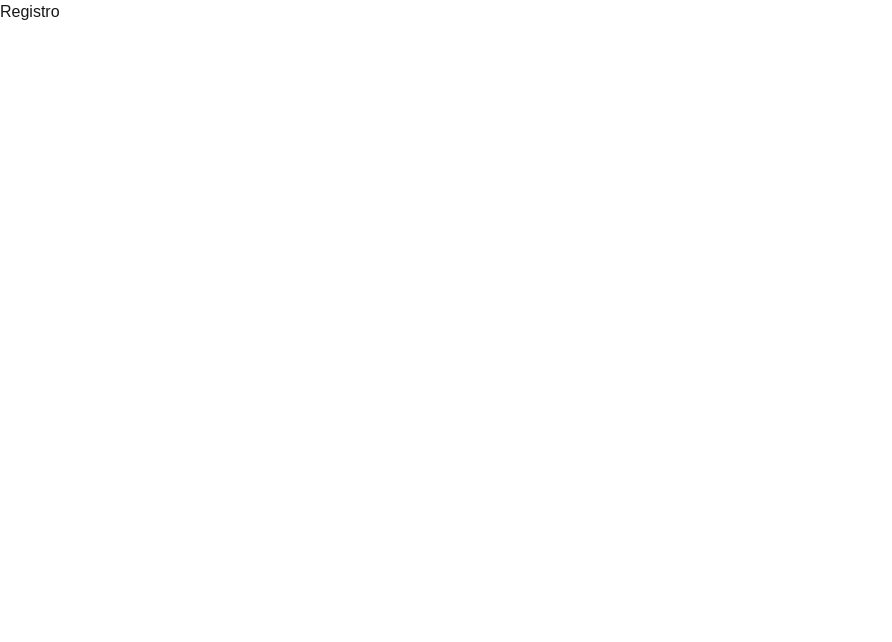
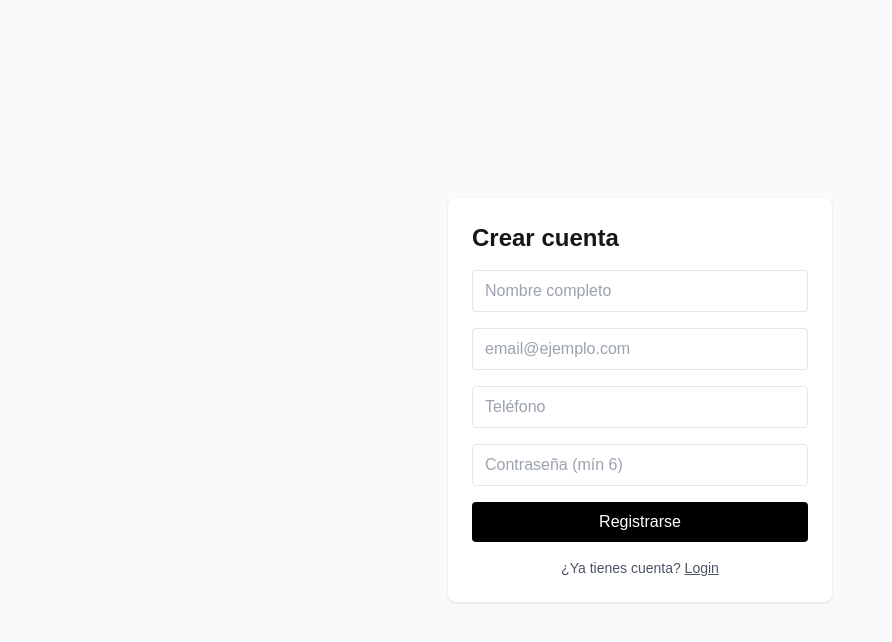
Before and after one commit to alfongmp-ship-it/trust, a Next.js app: page /registro in a window 1280 px wide. Shown: the top 642 px of the page, without its empty margins (0-892 px from the left). Built offline with nearby package versions, Linux system fonts and the light colour scheme.

Commit message:
feat: auth flow (signup, login, logout, route protection)

```diff
--- /dev/null
+++ b/app/(auth)/actions.ts
@@ -0,0 +1,46 @@
+'use server'
+
+import { revalidatePath } from 'next/cache'
+import { redirect } from 'next/navigation'
+import { createClient } from '@/lib/supabase/server'
+
+export async function signUpAction(formData: FormData) {
+  const supabase = createClient()
+
+  const email = formData.get('email') as string
+  const password = formData.get('password') as string
+  const full_name = formData.get('full_name') as string
+  const phone = formData.get('phone') as string
+
+  const { error } = await supabase.auth.signUp({
+    email,
+    password,
+    options: { data: { full_name, phone } },
+  })
+
+  if (error) throw new Error(error.message)
+
+  revalidatePath('/', 'layout')
+  redirect('/dashboard')
+}
+
+export async function signInAction(formData: FormData) {
+  const supabase = createClient()
+
+  const email = formData.get('email') as string
+  const password = formData.get('password') as string
+
+  const { error } = await supabase.auth.signInWithPassword({ email, password })
+
+  if (error) throw new Error(error.message)
+
+  revalidatePath('/', 'layout')
+  redirect('/dashboard')
+}
+
+export async function signOutAction() {
+  const supabase = createClient()
+  await supabase.auth.signOut()
+  revalidatePath('/', 'layout')
+  redirect('/login')
+}
--- a/app/(auth)/login/page.tsx
+++ b/app/(auth)/login/page.tsx
@@ -1,3 +1,44 @@
+import Link from 'next/link'
+import { signInAction } from '../actions'
+
 export default function LoginPage() {
-  return <div>Login</div>
+  return (
+    <main className="min-h-screen flex items-center justify-center bg-gray-50 p-4">
+      <form
+        action={signInAction}
+        className="w-full max-w-sm bg-white rounded-lg shadow p-6 space-y-4"
+      >
+        <h1 className="text-2xl font-semibold">Iniciar sesión</h1>
+
+        <input
+          name="email"
+          type="email"
+          required
+          placeholder="email@ejemplo.com"
+          className="w-full border rounded px-3 py-2"
+        />
+        <input
+          name="password"
+          type="password"
+          required
+          placeholder="Contraseña"
+          className="w-full border rounded px-3 py-2"
+        />
+
+        <button
+          type="submit"
+          className="w-full bg-black text-white rounded py-2 font-medium hover:bg-gray-800"
+        >
+          Entrar
+        </button>
+
+        <p className="text-sm text-center text-gray-600">
+          ¿No tienes cuenta?{' '}
+          <Link href="/registro" className="underline">
+            Registrarse
+          </Link>
+        </p>
+      </form>
+    </main>
+  )
 }
--- a/app/(auth)/registro/page.tsx
+++ b/app/(auth)/registro/page.tsx
@@ -1,3 +1,59 @@
+import Link from 'next/link'
+import { signUpAction } from '../actions'
+
 export default function RegistroPage() {
-  return <div>Registro</div>
+  return (
+    <main className="min-h-screen flex items-center justify-center bg-gray-50 p-4">
+      <form
+        action={signUpAction}
+        className="w-full max-w-sm bg-white rounded-lg shadow p-6 space-y-4"
+      >
+        <h1 className="text-2xl font-semibold">Crear cuenta</h1>
+
+        <input
+          name="full_name"
+          type="text"
+          required
+          placeholder="Nombre completo"
+          className="w-full border rounded px-3 py-2"
+        />
+        <input
+          name="email"
+          type="email"
+          required
+          placeholder="email@ejemplo.com"
+          className="w-full border rounded px-3 py-2"
+        />
+        <input
+          name="phone"
+          type="tel"
+          required
+          placeholder="Teléfono"
+          className="w-full border rounded px-3 py-2"
+        />
+        <input
+          name="password"
+          type="password"
+          required
+          minLength={6}
+          placeholder="Contraseña (mín 6)"
+          className="w-full border rounded px-3 py-2"
+        />
+
+        <button
+          type="submit"
+          className="w-full bg-black text-white rounded py-2 font-medium hover:bg-gray-800"
+        >
+          Registrarse
+        </button>
+
+        <p className="text-sm text-center text-gray-600">
+          ¿Ya tienes cuenta?{' '}
+          <Link href="/login" className="underline">
+            Login
+          </Link>
+        </p>
+      </form>
+    </main>
+  )
 }
--- /dev/null
+++ b/app/(dashboard)/layout.tsx
@@ -0,0 +1,38 @@
+import Link from 'next/link'
+import { redirect } from 'next/navigation'
+import { createClient } from '@/lib/supabase/server'
+import { signOutAction } from '@/app/(auth)/actions'
+
+export default async function DashboardLayout({
+  children,
+}: {
+  children: React.ReactNode
+}) {
+  const supabase = createClient()
+  const {
+    data: { user },
+  } = await supabase.auth.getUser()
+
+  if (!user) redirect('/login')
+
+  return (
+    <div className="min-h-screen bg-gray-50">
+      <header className="border-b bg-white">
+        <div className="max-w-5xl mx-auto px-4 py-3 flex items-center justify-between">
+          <Link href="/dashboard" className="font-semibold">
+            Trust
+          </Link>
+          <div className="flex items-center gap-4 text-sm">
+            <span className="text-gray-600">{user.email}</span>
+            <form action={signOutAction}>
+              <button type="submit" className="underline">
+                Salir
+              </button>
+            </form>
+          </div>
+        </div>
+      </header>
+      <div className="max-w-5xl mx-auto p-4">{children}</div>
+    </div>
+  )
+}
```
Also changed, not shown: middleware.ts (added, +39 -0 lines), 1 other file (tests, documents, lock files or other folders).
